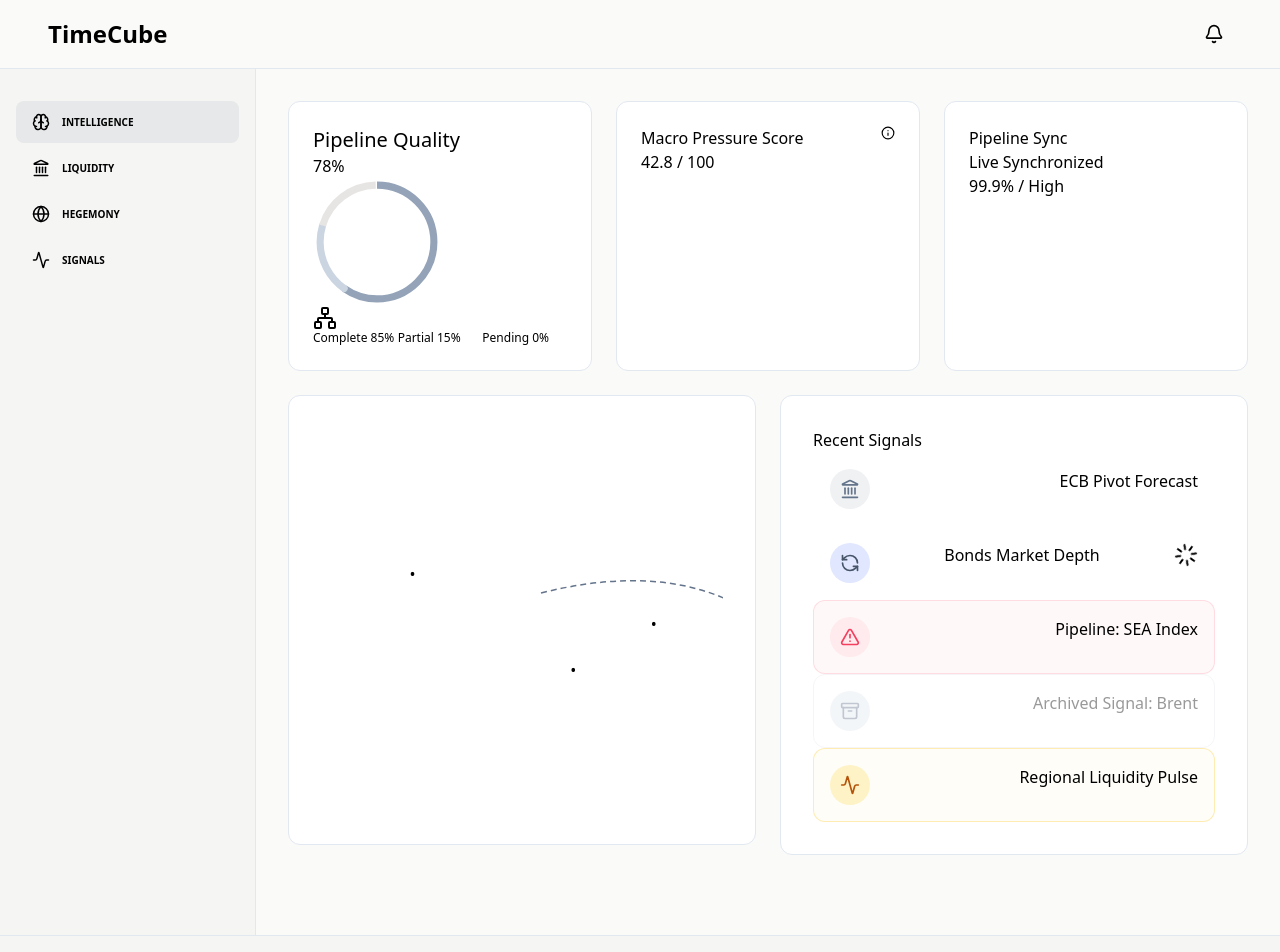
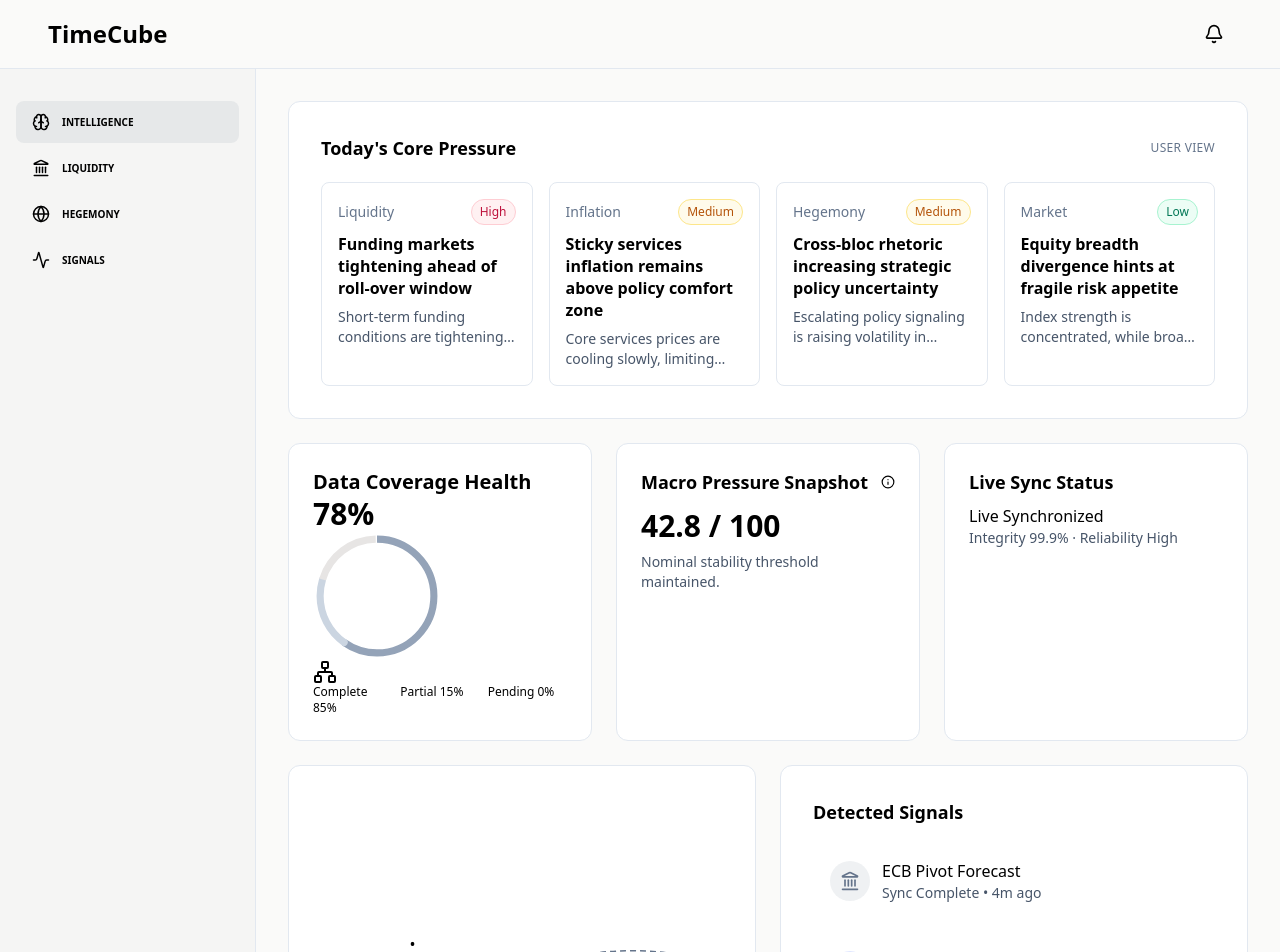
Before and after one commit to sinjulee/timecube_MVP, a React (Vite) app: page / in a window 1280 px wide. Shown: the top 952 px of the page. Built offline with nearby package versions, Linux system fonts and the light colour scheme.

Commit message:
Enhance intelligence view with core pressure cards

```diff
--- a/src/components/timecube/DataQualityMonitor.tsx
+++ b/src/components/timecube/DataQualityMonitor.tsx
@@ -1,2 +1,32 @@
-import { Network } from 'lucide-react';import { PipelineStatus } from '../../types/timecube';
-export default function DataQualityMonitor({data}:{data:PipelineStatus}){return <section className='bg-white border border-tc-line p-6 rounded-xl'><h3 className='text-xl'>Pipeline Quality</h3><span>{data.completePercent}%</span><svg aria-label='Pipeline quality chart' className='w-32 h-32 -rotate-90' viewBox='0 0 36 36'><circle className='stroke-slate-400' cx='18' cy='18' fill='none' r='16' strokeDasharray='60 100' strokeWidth='2'/><circle className='stroke-slate-300' cx='18' cy='18' fill='none' r='16' strokeDasharray='20 100' strokeDashoffset='-60' strokeWidth='2' strokeLinecap='round'/><circle className='stroke-stone-200' cx='18' cy='18' fill='none' r='16' strokeDasharray='20 100' strokeDashoffset='-80' strokeWidth='2'/></svg><Network aria-label='Network icon' size={24}/><div className='grid grid-cols-3 text-xs'><span>Complete {data.counts.completed}</span><span>Partial {data.counts.partial}</span><span>Pending {data.counts.pending}</span></div></section>}
+import { Network } from 'lucide-react';
+import { PipelineStatus } from '../../types/timecube';
+
+export default function DataQualityMonitor({ data }: { data: PipelineStatus }) {
+  return (
+    <section className='bg-white border border-tc-line p-6 rounded-xl'>
+      <h3 className='text-xl font-semibold'>Data Coverage Health</h3>
+      <span className='text-3xl font-bold'>{data.completePercent}%</span>
+      <svg aria-label='Pipeline quality chart' className='w-32 h-32 -rotate-90' viewBox='0 0 36 36'>
+        <circle className='stroke-slate-400' cx='18' cy='18' fill='none' r='16' strokeDasharray='60 100' strokeWidth='2' />
+        <circle
+          className='stroke-slate-300'
+          cx='18'
+          cy='18'
+          fill='none'
+          r='16'
+          strokeDasharray='20 100'
+          strokeDashoffset='-60'
+          strokeWidth='2'
+          strokeLinecap='round'
+        />
+        <circle className='stroke-stone-200' cx='18' cy='18' fill='none' r='16' strokeDasharray='20 100' strokeDashoffset='-80' strokeWidth='2' />
+      </svg>
+      <Network aria-label='Network icon' size={24} />
+      <div className='grid grid-cols-3 text-xs gap-2'>
+        <span>Complete {data.counts.completed}</span>
+        <span>Partial {data.counts.partial}</span>
+        <span>Pending {data.counts.pending}</span>
+      </div>
+    </section>
+  );
+}
--- a/src/components/timecube/MacroPressureCard.tsx
+++ b/src/components/timecube/MacroPressureCard.tsx
@@ -1,2 +1,17 @@
-import { Info } from 'lucide-react';import { MacroScore } from '../../types/timecube';
-export default function MacroPressureCard({data}:{data:MacroScore}){return <div className='bg-white border border-tc-line p-6 rounded-xl'><div className='flex justify-between'><h3>Macro Pressure Score</h3><Info aria-label='Macro score info' size={14}/></div><div>{data.score} / {data.max}</div></div>}
+import { Info } from 'lucide-react';
+import { MacroScore } from '../../types/timecube';
+
+export default function MacroPressureCard({ data }: { data: MacroScore }) {
+  return (
+    <div className='bg-white border border-tc-line p-6 rounded-xl'>
+      <div className='flex justify-between items-center'>
+        <h3 className='text-lg font-semibold'>Macro Pressure Snapshot</h3>
+        <Info aria-label='Macro score info' size={14} />
+      </div>
+      <p className='text-3xl font-bold mt-3'>
+        {data.score} / {data.max}
+      </p>
+      <p className='text-sm text-slate-600 mt-2'>{data.message}</p>
+    </div>
+  );
+}
--- a/src/components/timecube/PipelineSyncCard.tsx
+++ b/src/components/timecube/PipelineSyncCard.tsx
@@ -1,2 +1,13 @@
 import { SyncStatus } from '../../types/timecube';
-export default function PipelineSyncCard({data}:{data:SyncStatus}){return <div className='bg-white border border-tc-line p-6 rounded-xl'><h3>Pipeline Sync</h3><p>{data.state}</p><p>{data.integrity} / {data.reliability}</p></div>}
+
+export default function PipelineSyncCard({ data }: { data: SyncStatus }) {
+  return (
+    <div className='bg-white border border-tc-line p-6 rounded-xl'>
+      <h3 className='text-lg font-semibold'>Live Sync Status</h3>
+      <p className='mt-2'>{data.state}</p>
+      <p className='text-sm text-slate-600'>
+        Integrity {data.integrity} · Reliability {data.reliability}
+      </p>
+    </div>
+  );
+}
--- a/src/components/timecube/RecentSignals.tsx
+++ b/src/components/timecube/RecentSignals.tsx
@@ -1,2 +1,39 @@
-import { Loader } from 'lucide-react';import { RecentSignal } from '../../types/timecube';import { signalStyles } from './statusStyles';
-export default function RecentSignals({signals}:{signals:RecentSignal[]}){return <section className='bg-white border border-tc-line p-8 rounded-xl'><h3>Recent Signals</h3>{signals.map(s=>{const Icon=s.icon;const st=signalStyles[s.status];return <div key={s.id} className={`flex justify-between p-4 border rounded-xl ${st.wrapper}`}><div className={`w-10 h-10 rounded-full flex items-center justify-center ${st.iconBg} ${st.iconColor}`}><Icon size={20}/></div><div>{s.title}</div>{s.status==='retry_waiting'&&<Loader className='animate-spin'/>}</div>})}</section>}
+import { Loader } from 'lucide-react';
+import { RecentSignal } from '../../types/timecube';
+import { signalStyles } from './statusStyles';
+
+export default function RecentSignals({ signals }: { signals: RecentSignal[] }) {
+  return (
+    <section className='bg-white border border-tc-line p-8 rounded-xl'>
+      <h3 className='text-lg font-semibold mb-4'>Detected Signals</h3>
+      <div className='space-y-3'>
+        {signals.map((signal) => {
+          const Icon = signal.icon;
+          const statusStyle = signalStyles[signal.status];
+
+          return (
+            <div
+              key={signal.id}
+              className={`flex items-center justify-between p-4 border rounded-xl ${statusStyle.wrapper}`}
+            >
+              <div className='flex items-center gap-3'>
+                <div
+                  className={`w-10 h-10 rounded-full flex items-center justify-center ${statusStyle.iconBg} ${statusStyle.iconColor}`}
+                >
+                  <Icon size={20} />
+                </div>
+                <div>
+                  <p className='font-medium'>{signal.title}</p>
+                  <p className='text-sm text-slate-600'>{signal.subtitle}</p>
+                </div>
+              </div>
+              {signal.status === 'retry_waiting' && (
+                <Loader className='animate-spin text-slate-500' size={18} />
+              )}
+            </div>
+          );
+        })}
+      </div>
+    </section>
+  );
+}
--- a/src/components/timecube/TimeCubeDashboard.tsx
+++ b/src/components/timecube/TimeCubeDashboard.tsx
@@ -1,8 +1,9 @@
 import {
+  mockCorePressures,
   mockHegemonyScore,
   mockHypotheses,
+  mockInflationPressures,
   mockLiquidityMetrics,
-  mockInflationPressures,
   mockMacroScore,
   mockMapEdges,
   mockMapNodes,
@@ -27,6 +28,12 @@ const inflationPressureBadgeStyles: Record<'low' | 'medium' | 'high', string> =
   high: 'bg-rose-50 text-rose-700 border-rose-200',
 };
 
+const corePressureBadgeStyles: Record<'low' | 'medium' | 'high', string> = {
+  low: 'bg-emerald-50 text-emerald-700 border-emerald-200',
+  medium: 'bg-amber-50 text-amber-700 border-amber-200',
+  high: 'bg-rose-50 text-rose-700 border-rose-200',
+};
+
 interface TimeCubeDashboardProps {
   activeSection: TimeCubeSection;
 }
@@ -35,6 +42,29 @@ export default function TimeCubeDashboard({ activeSection }: TimeCubeDashboardPr
   if (activeSection === 'INTELLIGENCE') {
     return (
       <div className='max-w-[1440px] mx-auto space-y-6 pb-12'>
+        <section className='bg-white border border-tc-line p-8 rounded-xl'>
+          <div className='flex items-center justify-between mb-5'>
+            <h2 className='text-lg font-semibold'>Today's Core Pressure</h2>
+            <span className='text-xs uppercase tracking-wide text-slate-500'>User View</span>
+          </div>
+          <div className='grid grid-cols-1 md:grid-cols-2 xl:grid-cols-4 gap-4'>
+            {mockCorePressures.map((pressure) => (
+              <article key={pressure.id} className='border border-slate-200 rounded-lg p-4 space-y-2'>
+                <div className='flex items-center justify-between gap-2'>
+                  <p className='text-sm font-medium capitalize text-slate-500'>{pressure.pressureType}</p>
+                  <span
+                    className={`text-xs px-2 py-1 rounded-full border font-medium capitalize ${corePressureBadgeStyles[pressure.severity]}`}
+                  >
+                    {pressure.severity}
+                  </span>
+                </div>
+                <h3 className='font-semibold leading-snug'>{pressure.title}</h3>
+                <p className='text-sm text-slate-600 line-clamp-2'>{pressure.summary}</p>
+              </article>
+            ))}
+          </div>
+        </section>
+
         <div className='grid grid-cols-1 lg:grid-cols-3 gap-6'>
           <DataQualityMonitor data={mockPipelineStatus} />
           <MacroPressureCard data={mockMacroScore} />
--- a/src/data/timecubeMockData.ts
+++ b/src/data/timecubeMockData.ts
@@ -7,6 +7,7 @@ import {
 } from 'lucide-react';
 import {
   CircuitBreakerState,
+  CorePressure,
   HegemonyScore,
   Hypothesis,
   MacroScore,
@@ -42,6 +43,38 @@ export const mockSyncStatus: SyncStatus = {
   integrity: '99.9%',
   reliability: 'High',
 };
+
+
+export const mockCorePressures: CorePressure[] = [
+  {
+    id: 'cp1',
+    title: 'Funding markets tightening ahead of roll-over window',
+    pressureType: 'liquidity',
+    severity: 'high',
+    summary: 'Short-term funding conditions are tightening in major dollar corridors.',
+  },
+  {
+    id: 'cp2',
+    title: 'Sticky services inflation remains above policy comfort zone',
+    pressureType: 'inflation',
+    severity: 'medium',
+    summary: 'Core services prices are cooling slowly, limiting near-term easing confidence.',
+  },
+  {
+    id: 'cp3',
+    title: 'Cross-bloc rhetoric increasing strategic policy uncertainty',
+    pressureType: 'hegemony',
+    severity: 'medium',
+    summary: 'Escalating policy signaling is raising volatility in geopolitical risk pricing.',
+  },
+  {
+    id: 'cp4',
+    title: 'Equity breadth divergence hints at fragile risk appetite',
+    pressureType: 'market',
+    severity: 'low',
+    summary: 'Index strength is concentrated, while broad participation remains uneven.',
+  },
+];
 
 export const mockHypotheses: Hypothesis[] = [
   {
--- a/src/types/timecube.ts
+++ b/src/types/timecube.ts
@@ -15,6 +15,14 @@ export type SignalStatus =
   | 'dead_letter';
 
 export type CircuitBreakerState = 'closed' | 'open' | 'half_open';
+
+export interface CorePressure {
+  id: string;
+  title: string;
+  pressureType: 'liquidity' | 'inflation' | 'hegemony' | 'market';
+  severity: 'low' | 'medium' | 'high';
+  summary: string;
+}
 
 export interface Hypothesis {
   id: string;
```
